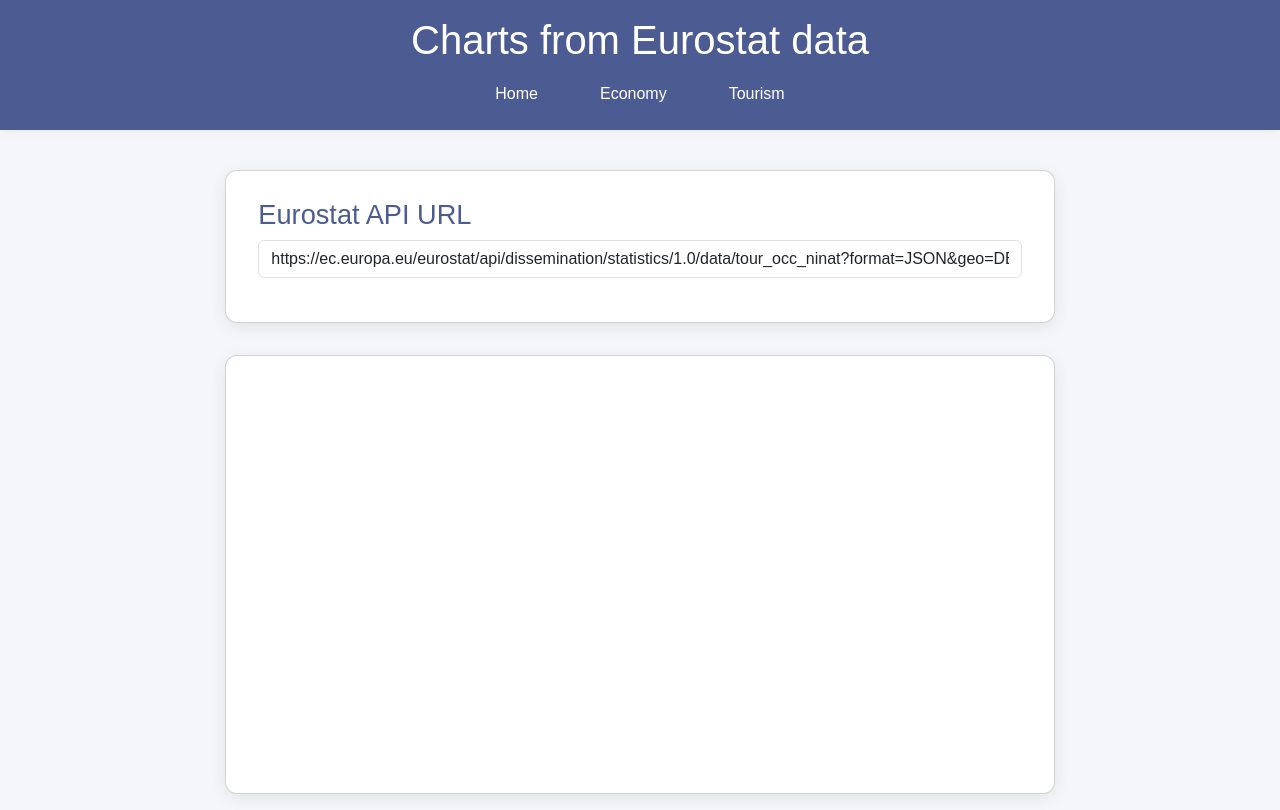
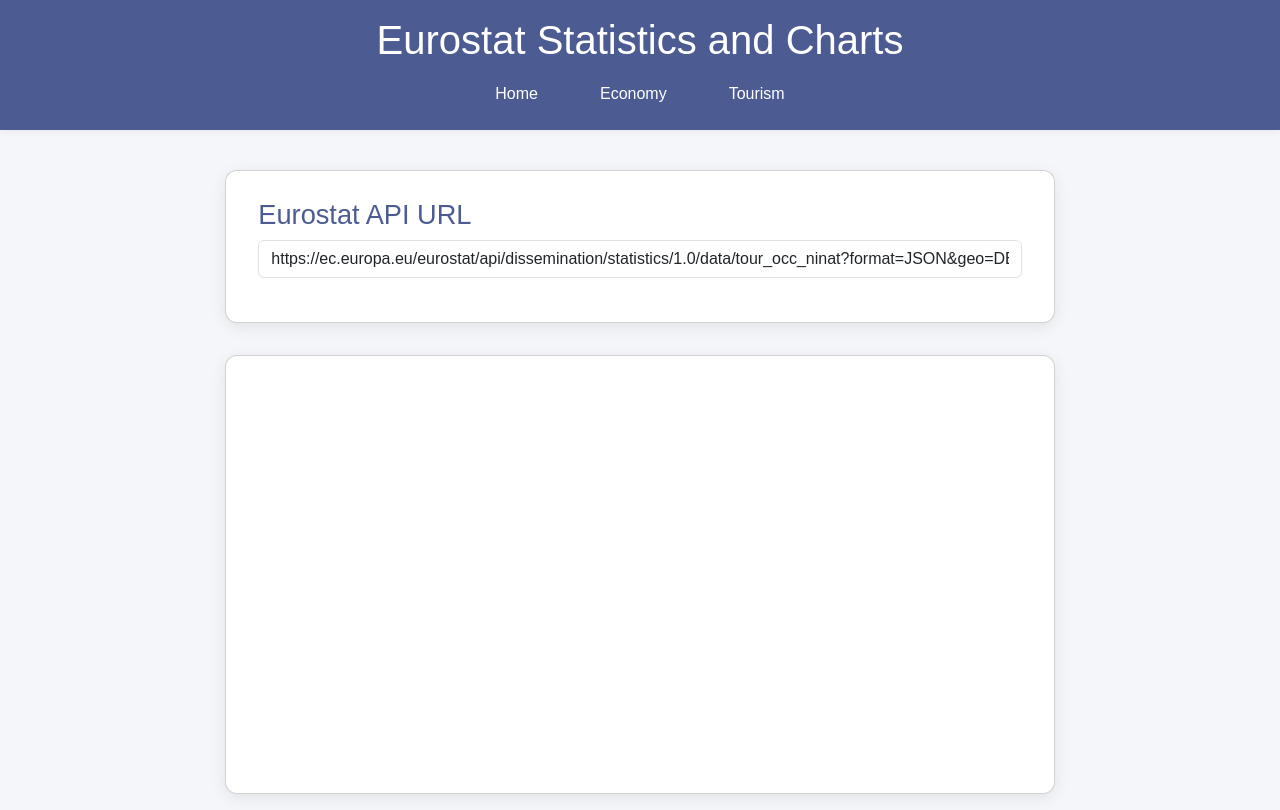
Before and after one commit to TheofilosKaxiris/Theofilos, a plain HTML site: page index.html in a window 1280 px wide. Drawn offline with nearby package versions, Linux system fonts and the light colour scheme; no server answers.

Commit message:
small fix

```diff
--- a/index.html
+++ b/index.html
@@ -38,7 +38,7 @@
 </head>
 <body>
     <header class="bg-primary text-white py-3 mb-4">
-        <h1 class="text-center">Charts from Eurostat data</h1>
+        <h1 class="text-center">Eurostat Statistics and Charts</h1>
         <nav class="text-center">
             <ul class="nav justify-content-center">
                 <li class="nav-item"><a class="nav-link text-white" href="index.html">Home</a></li>
```
Also changed, not shown: pages/economy.html (+1 -1 lines), pages/tourism.html (+1 -1 lines).
